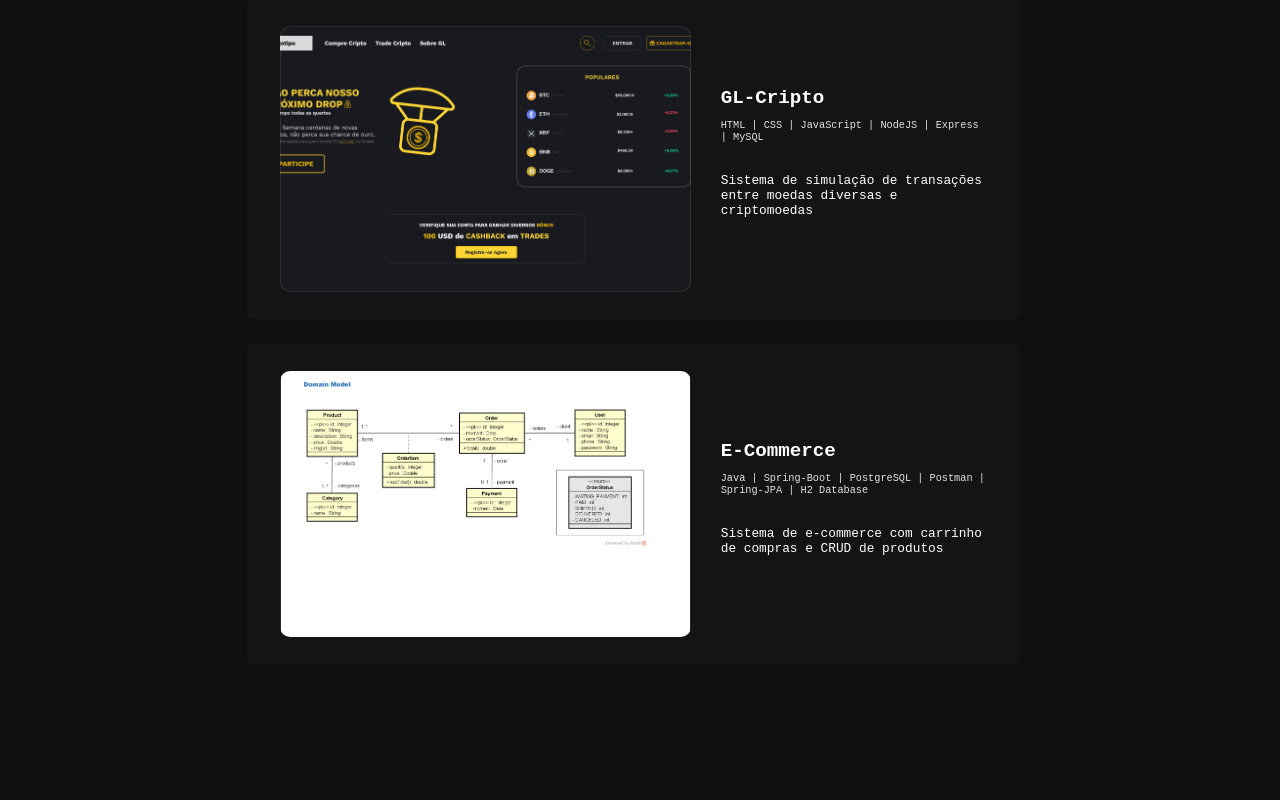
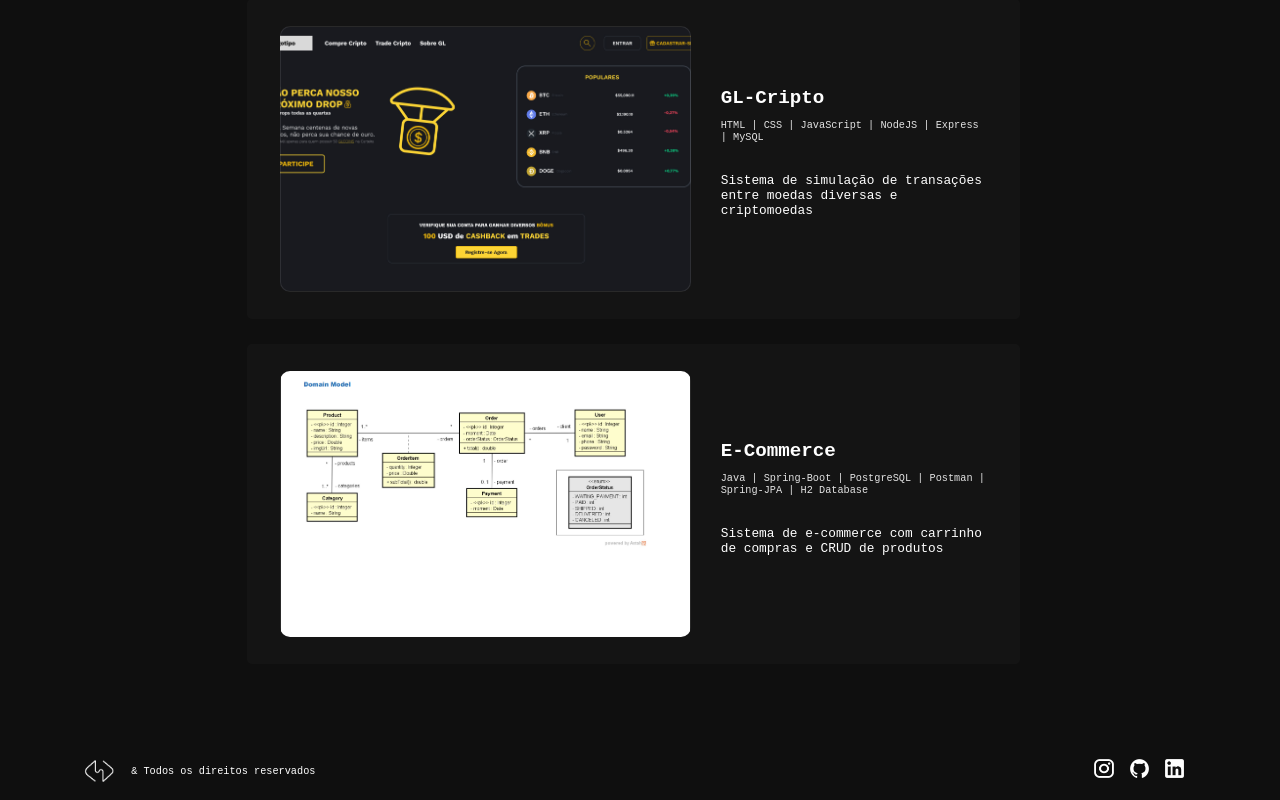
Before and after one commit to GuilhermeCustodioNieto/Portifolio, a React (Vite) app in the folder portifolio/: page / in a window 1280 px wide. Shown: the part 1645-2445 px from the top of the page. Before the commit the page ends 2386 px from the top, so only its background shows below. Built offline with nearby package versions, Linux system fonts and the light colour scheme; a web font is replaced by a local one.

Commit message:
Footer has been finished

```diff
--- a/portifolio/src/App.jsx
+++ b/portifolio/src/App.jsx
@@ -1,6 +1,7 @@
 import "./App.css";
 import About from "./components/About/About.jsx";
 import Banner from "./components/Banner/Banner.jsx";
+import Footer from "./components/Footer/Footer.jsx";
 import Header from "./components/Header/Header.jsx";
 import IconsBar from "./components/IconsBar/IconsBar.jsx";
 import Projects from "./components/Projects/Projects.jsx";
@@ -19,6 +20,7 @@ function App() {
         <Skills></Skills>
         <Projects></Projects>
       </div>
+      <Footer></Footer>
     </>
   );
 }
--- /dev/null
+++ b/portifolio/src/components/Footer/Footer.jsx
@@ -0,0 +1,26 @@
+import React from "react";
+import styles from "./Footer.module.css";
+
+function Footer() {
+  return (
+    <footer className={styles.footer}>
+      <div className={styles.footer_text}>
+        <img src="/Logo.png" alt="Logo" />
+        <p>&amp; Todos os direitos reservados</p>
+      </div>
+      <div className={styles.footer_icons}>
+        <a href="https://www.instagram.com/guih_nieto/s">
+          <img src="/icons/instagram-icon.png" alt="Instagram icon" />
+        </a>
+        <a href="https://github.com/GuilhermeCustodioNieto">
+          <img src="/icons/github-icon.png" alt="GitHub icon" />
+        </a>
+        <a href="https://www.linkedin.com/in/guilherme-cust%C3%B3dio-nieto/">
+          <img src="/icons/linkedin-icon.png" alt="Linkedin Icon" />
+        </a>
+      </div>
+    </footer>
+  );
+}
+
+export default Footer;
--- /dev/null
+++ b/portifolio/src/components/Footer/Footer.module.css
@@ -0,0 +1,46 @@
+.footer {
+    display: flex;
+    flex-direction: row;
+    justify-content: space-between;
+    align-items: center;
+    width: 100%;
+    height: 7.4vh;
+}
+
+.footer_text, .footer_icons {
+    margin: 0px 7vw;
+}
+
+.footer_text {
+    display: flex;
+    justify-content: center;
+    align-items: center;
+    gap: 1rem;
+}
+
+.footer_text p {
+    font-size: 0.8vw;
+}
+
+.footer_text img {
+    width: 2.5vw;
+    height: auto;
+    transition: 1s;
+}
+
+.footer_text img:hover {
+    cursor: pointer;
+    transition: 1s;
+}
+
+.footer_icons {
+    display: flex;
+    flex-direction: row;
+    justify-content: center;
+    align-items: center;
+    gap: 1rem;
+}
+
+.footer_icons img {
+    width: 1.5vw;
+}
```
